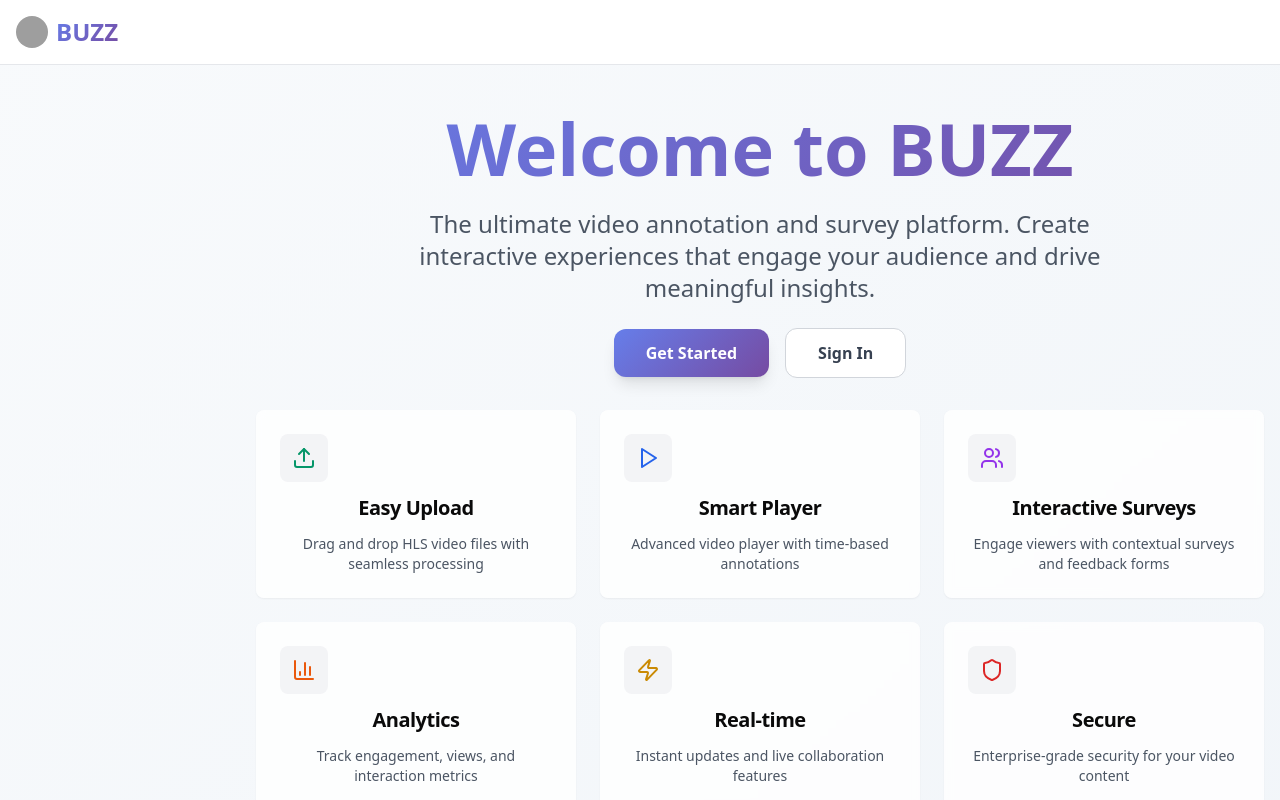
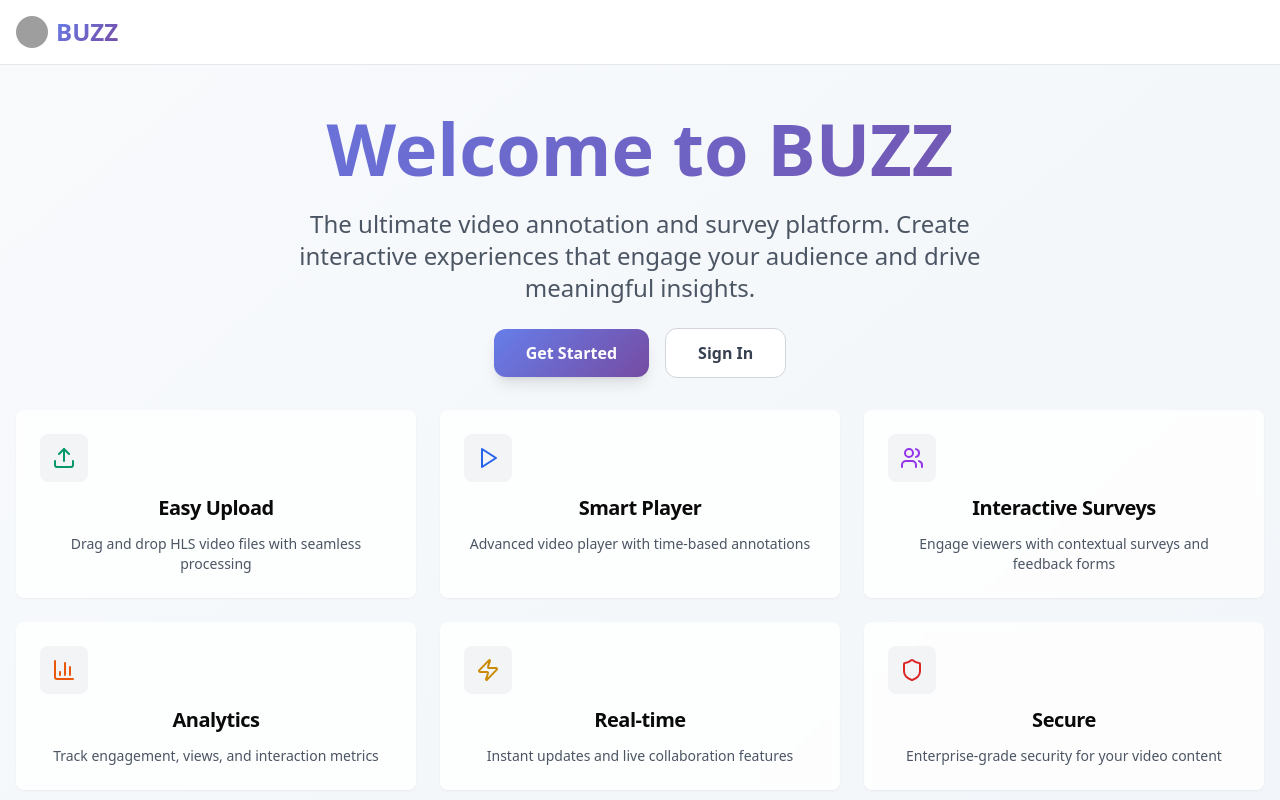
Before and after one commit to SamadSRahman/xplore-buzz, a React (Vite) app: page / in a window 1280 px wide. Shown: the top 800 px of the page. Built offline with nearby package versions, Linux system fonts and the light colour scheme; grey boxes are pictures that could not be loaded.

Commit message:
home page issue resolved

```diff
--- a/src/App.jsx
+++ b/src/App.jsx
@@ -40,7 +40,7 @@ function App() {
       <Navbar />
       <div className="flex">
         {showSidebar && <Sidebar />}
-        <main className="flex-grow pt-16 pl-60">
+        <main className={`flex-grow pt-16 ${location.pathname==="/"?"":"pl-60"} `}>
           <Routes>
             <Route path="/" element={<Home />} />
             <Route path="/login" element={<Login />} />
```
